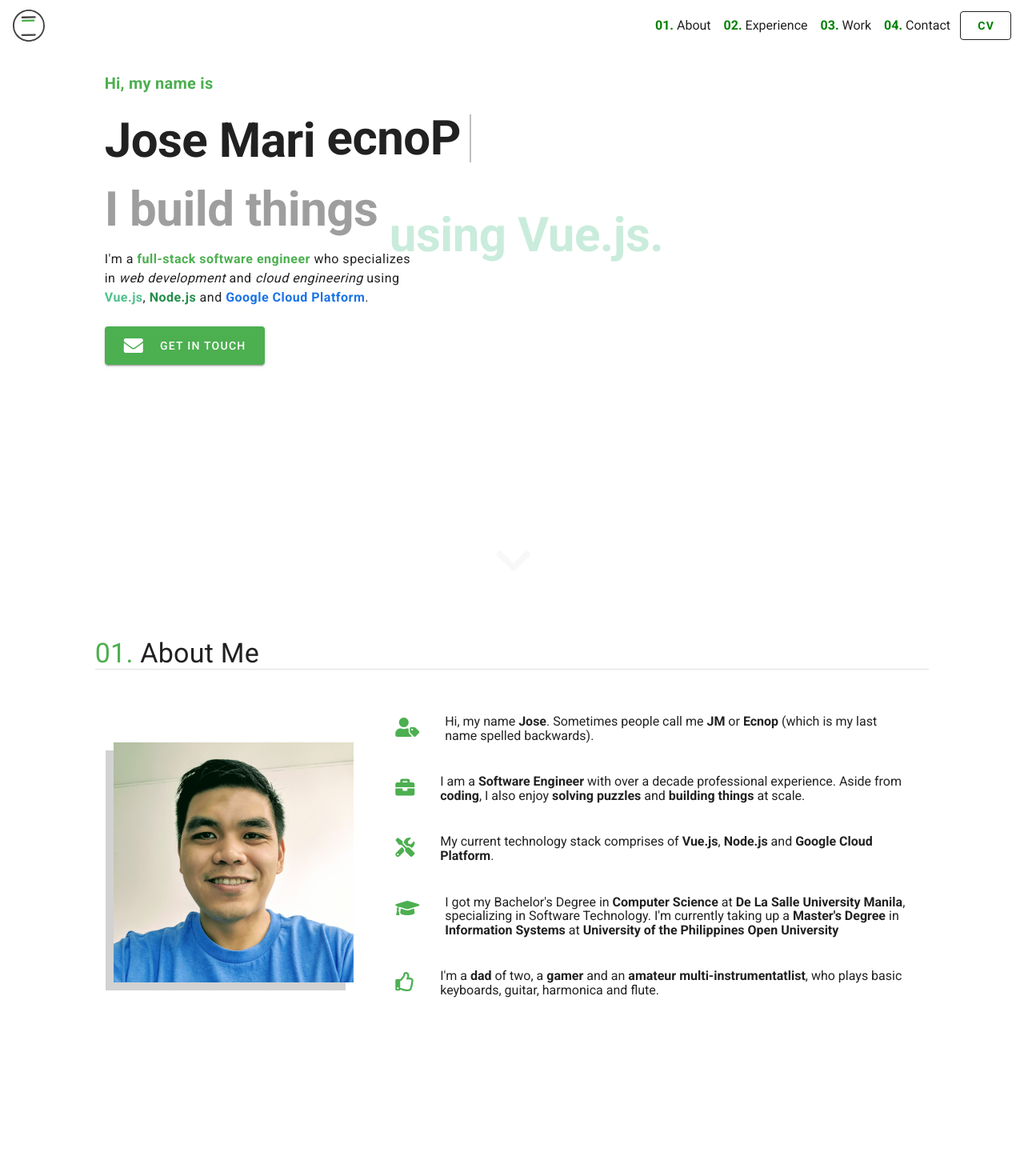
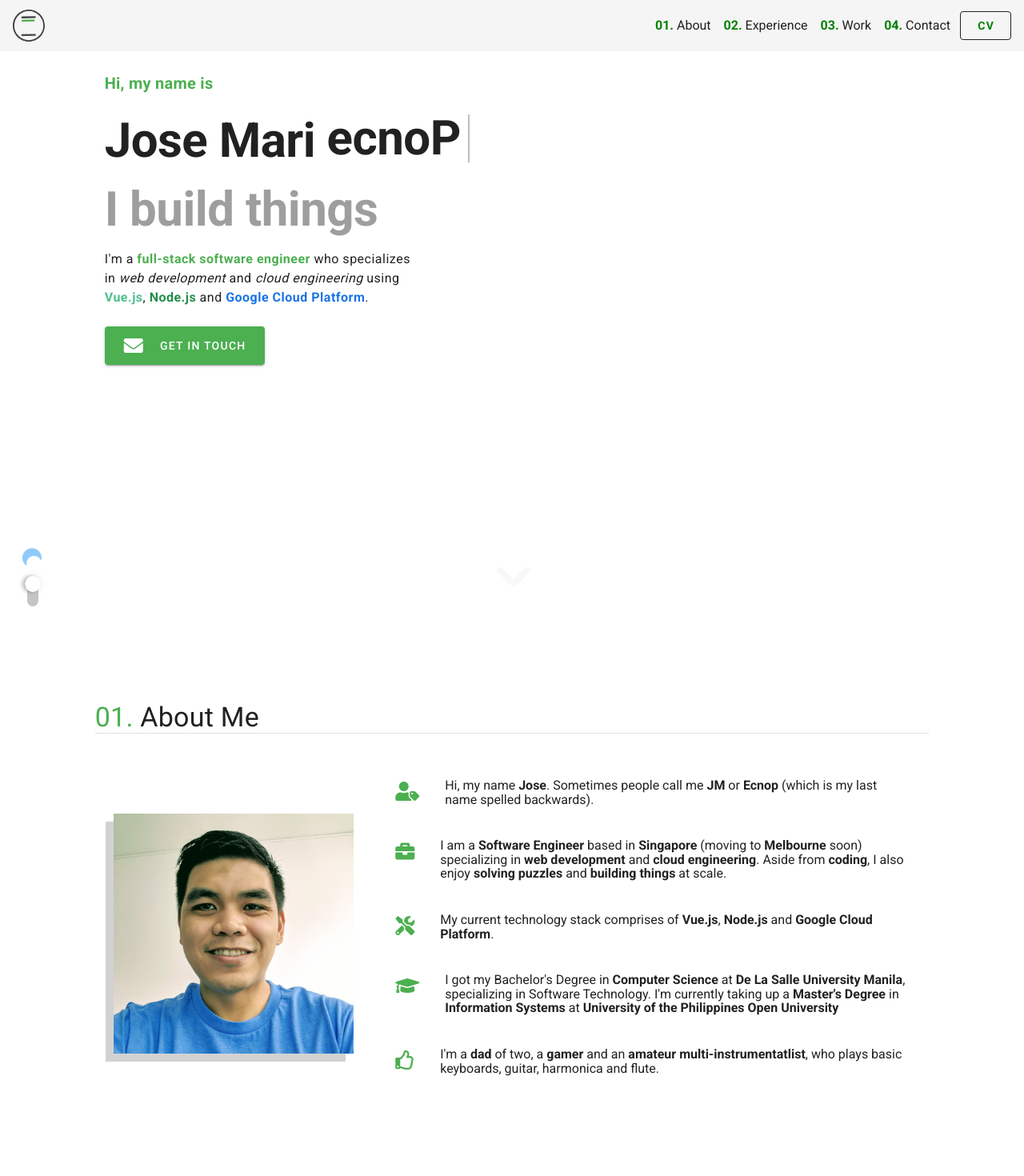
Before and after one commit to ecnopdev/vue-portfolio, a Vue app: page /#/main in a window 1280 px wide. Shown: the top 1470 px of the page at 80% size. Built offline with nearby package versions, Linux system fonts and the light colour scheme; a web font is replaced by a local one.

Commit message:
feat: add theme toggle

```diff
--- a/src/App.vue
+++ b/src/App.vue
@@ -1,7 +1,7 @@
 <template>
   <v-app>
-    <v-app-bar hide-on-scroll fixed app color="white" flat v-if="$route.name != 'loading'">
-      <div class="d-flex align-center">
+    <v-app-bar hide-on-scroll fixed app :dark="isDark" flat v-if="$route.name != 'loading'">
+      <div class="d-flex align-center justify-center">
         <v-btn href="https://ecnop.dev" icon>
           <v-img
             alt="ecnopdev"
@@ -13,7 +13,12 @@
           />
         </v-btn>
       </div>
-
+      <v-spacer></v-spacer>
+        <v-switch v-model="isDark" class="d-flex d-sm-none mt-5">
+          <template #prepend>
+              <v-icon :color="themeColor">fas fa-moon</v-icon>
+          </template>
+        </v-switch>
       <v-spacer></v-spacer>
       <transition name="slide-fade">
         <div class="d-none d-sm-flex flex-row nav-links align-center">
@@ -36,10 +41,16 @@
     </v-app-bar>
 
     <v-main style="scroll-snap-type:y proximity;position:relative">
-      <router-view></router-view>
+      <router-view :isDark="isDark"></router-view>
 
       <div class="social-links d-none d-sm-flex">
-        <SocialIcons />
+        <SocialIcons :isDark="isDark"/>
+      </div>
+
+      <div class="theme-toggle d-none d-sm-flex flex-row align-center justify-center">
+        <v-icon class="mr-3" :color="themeColor">fas fa-moon</v-icon>
+        <v-switch v-model="isDark">
+        </v-switch>
       </div>
     </v-main>
 
@@ -60,6 +71,16 @@
   bottom: 0px;
   padding-right: 16px;
   text-align: center;
+}
+
+.theme-toggle{
+  transform:rotate(90deg);
+  width:80px;
+  height:150px;
+  position:fixed;
+  display:block;
+  bottom:0px;
+  left:0px;
 }
 
 .nav-links div {
@@ -105,7 +126,15 @@ export default {
       offset: 0,
       easing: "easeInOutCubic",
     },
+    isDark:false
   }),
+
+  computed: {
+    themeColor(){
+      return this.isDark ? 'yellow' : 'blue lighten-3';
+    }
+
+  },
 
   methods: {
     toggleDrawer() {
--- a/src/components/SocialIcons.vue
+++ b/src/components/SocialIcons.vue
@@ -7,7 +7,7 @@
       target="_blank"
       :href="item.link"
     >
-      <v-icon :title="item.name" class="social-icon" size="30">{{item.icon}}</v-icon>
+      <v-icon :dark="isDark" :title="item.name" class="social-icon" size="30">{{item.icon}}</v-icon>
     </a>
   </div>
 </template>
@@ -49,6 +49,7 @@
 <script>
 export default {
   name:"SocialIcons",
+  props:{'isDark':Boolean},
   data() {
     return {
       icons: [
--- a/src/components/Typewriter.vue
+++ b/src/components/Typewriter.vue
@@ -36,7 +36,7 @@ export default {
   position: relative;
   overflow: hidden;
   white-space: nowrap;
-  border-right: 2px solid rgba(0, 0, 0, 0.75);
+  border-right: 2px solid rgba(131, 131, 131, 0.75);
   top: 7px;
 }
 
@@ -53,22 +53,25 @@ export default {
 
 @keyframes typewriter {
   0% {
-    width: 0em;
+    width: 0px;
   }
   10% {
-    width: 3em;
+    width: 0px;
+  }
+  20% {
+    width: 2.97em;
   }
   40% {
-    width: 3em;
+    width: 2.97em;
   }
   50% {
     width: 0em;
   }
   60% {
-    width: 3em;
+    width: 2.97em;
   }
   90% {
-    width: 3em;
+    width: 2.97em;
   }
   100% {
     width: 0em;
--- a/src/components/WordRotate.vue
+++ b/src/components/WordRotate.vue
@@ -9,7 +9,10 @@ export default {
   name:"WordRotate",
   data() {
     return {
-      words: ["for the web.", "in the cloud.", "using Vue.js.", "using Node.js.", "in Google Cloud."]
+      words: ["for the web.",
+              "using Vue.js.",
+              "using Node.js.",
+              "with Google Cloud."]
     };
   },
   methods: {}
@@ -22,7 +25,7 @@ export default {
   display:inline-block;
   overflow:visible;
   width:auto;
-  width:458px;
+  width:540px;
   height:1em;
 }
 
@@ -37,7 +40,7 @@ export default {
   overflow: hidden;
   top:7px;
   opacity:0;
-  animation: animate 10s linear infinite;
+  animation: animate 8s linear infinite;
   height:130px
 }
 
@@ -62,11 +65,10 @@ export default {
 
 .rotate-text:nth-child(1) {
   animation-delay: 0s;
-  color:black;
 }
 .rotate-text:nth-child(2) {
   animation-delay: 2s;
-  color:black;
+  color:#4fc08d;
 }
 .rotate-text:nth-child(3) {
   animation-delay: 4s;
@@ -74,10 +76,6 @@ export default {
 }
 .rotate-text:nth-child(4) {
   animation-delay: 6s;
-  color:#4fc08d;
-}
-.rotate-text:nth-child(5) {
-  animation-delay: 8s;
   color:#1a73e8;
 }
 </style>
--- a/src/sections/About.vue
+++ b/src/sections/About.vue
@@ -19,7 +19,7 @@
             </div>
           </v-col>
           <v-col cols="12" md="8" class="px-xs-0">
-            <v-list>
+            <v-list color="transparent" :dark="isDark">
               <v-list-item>
                 <v-list-item-icon>
                   <v-icon color="green">fa-user-tag</v-icon>
@@ -40,8 +40,7 @@
                 <v-list-item-content>
                   <p>
                     I am a
-                    <b>Software Engineer</b> with over a decade
-                    professional experience. Aside from
+                    <b>Software Engineer</b> based in <b>Singapore</b> (moving to <b>Melbourne</b> soon) specializing in <b>web development</b> and <b>cloud engineering</b>. Aside from
                     <b>coding</b>, I also enjoy
                     <b>solving puzzles</b> and
                     <b>building things</b> at scale.
@@ -111,6 +110,7 @@
 const BaseSection = () => import("@/sections/BaseSection");
 export default {
   name: "About",
+  props: {isDark:Boolean},
   components: {
     BaseSection,
   },
--- a/src/sections/BaseSection.vue
+++ b/src/sections/BaseSection.vue
@@ -20,7 +20,7 @@
 <style scoped>
 .section-container {
     scroll-snap-align:start;
-    min-height:95vh;
+    min-height:100vh;
 }
 </style>
 <script>
--- a/src/sections/Contact.vue
+++ b/src/sections/Contact.vue
@@ -19,7 +19,7 @@
           target="_blank"
         >
         <v-icon class="mr-4">fa-envelope</v-icon>
-        Say Hello</v-btn>
+        CONNECT</v-btn>
         <SocialIcons class="mt-5 pt-5 hidden-sm-and-up" />
       </v-container>
     </template>
--- a/src/sections/Home.vue
+++ b/src/sections/Home.vue
@@ -1,8 +1,9 @@
 <template>
   <v-container
     fluid
-    style="scroll-snap-align:start;height:90vh;position:relative"
+    style="height:100vh;position:relative"
     class="d-flex align-start"
+    color="primary"
   >
     <v-row>
       <v-col cols="1"></v-col>
@@ -67,7 +68,7 @@
       <v-col cols="1" align="right" justify="bottom" align-self="end"></v-col>
     </v-row>
     <div class="down-arrow" @click="$vuetify.goTo('#about', scrollOptions)">
-      <v-icon href="#about" size="50px">fa-chevron-down</v-icon>
+      <v-icon :dark="isDark" href="#about" size="50px">fa-chevron-down</v-icon>
     </div>
   </v-container>
 </template>
@@ -75,7 +76,7 @@
 <style scoped>
 .down-arrow {
   position: absolute;
-  bottom: 0px;
+  bottom: 60px;
   width: 80px;
   height: 80px;
   left: calc(50vw - 20px);
@@ -112,6 +113,7 @@ const WordRotate = () => import("@/components/WordRotate.vue");
 
 export default {
   name: "Home",
+  props: ['isDark'],
   data: () => ({
     showName: false,
     showTitle: false,
@@ -127,6 +129,7 @@ export default {
     WordRotate,
   },
   mounted: function () {
+
     setTimeout(() => {
       this.showName = true;
     }, 300);
--- a/src/sections/Root.vue
+++ b/src/sections/Root.vue
@@ -1,18 +1,22 @@
 <template>
-  <div>
-    <Home />
-    <About />
+  <div :class="theme">
+    <Home :isDark="isDark" />
+    <About :isDark="isDark"/>
     <Experience />
-    <Work />
+    <Work :isDark="isDark"/>
     <Contact />
-    <div class="pb-5 text-center text-title font-weight-bold repo-link">
+    <div :class="[theme,'pb-5','text-center','text-title','font-weight-bold','repo-link']">
       <a href="https://github.com/ecnopdev/vue-portfolio" target="_blank">
-        <v-icon class="mr-2">fab fa-github</v-icon>Designed and Built by Jose Mari Ponce
+        <v-icon :dark="isDark" class="mr-2">fab fa-github</v-icon>
+        <span>Designed and Built by Jose Mari Ponce</span>
       </a>
     </div>
   </div>
 </template>
 <style scoped>
+.white-text {
+  color:white;
+}
 .repo-link a {
     text-decoration:none;
     opacity:0.8;
@@ -33,12 +37,18 @@ const Contact = () => import("@/sections/Contact.vue");
 
 export default {
   name: "Root",
+  props: {'isDark':Boolean},
   components: {
     Home,
     About,
     Experience,
     Work,
     Contact
+  },
+  computed: {
+    theme(){
+      return this.isDark ? ['secondary','white-text'] : '';
+    }
   }
 };
 </script>
--- a/src/sections/Work.vue
+++ b/src/sections/Work.vue
@@ -9,7 +9,7 @@
     <template #content>
       <v-row >
         <v-col cols="12" md="7">
-          <v-list two-lines avatar three-line>
+          <v-list two-lines avatar three-line color="transparent" :dark="isDark">
             <v-list-item v-for="(project,i) in projects" :key="i">
               <v-list-item-avatar>
                 <v-icon>fa-folder-open</v-icon>
@@ -93,7 +93,7 @@
             <v-col col="11" class="skill-container">
               <div class="skill">SCRUM</div>
               <div class="skill">JIRA</div>
-              <div class="skill">Conflucence</div>
+              <div class="skill">Confluence</div>
               <div class="skill">GSuite</div>
             </v-col>
           </v-row>
@@ -134,6 +134,7 @@
    background-color:rgb(232, 232, 232);
    border:1px lightgrey solid;
    font-size:1em;
+   color:black;
  }
 </style>
 <script>
@@ -144,6 +145,7 @@ export default {
   components: {
     BaseSection,
   },
+  props: {isDark:Boolean},
   data() {
     return {
       projects: [
```
Also changed, not shown: 69 other files (tests, documents, lock files or other folders).
